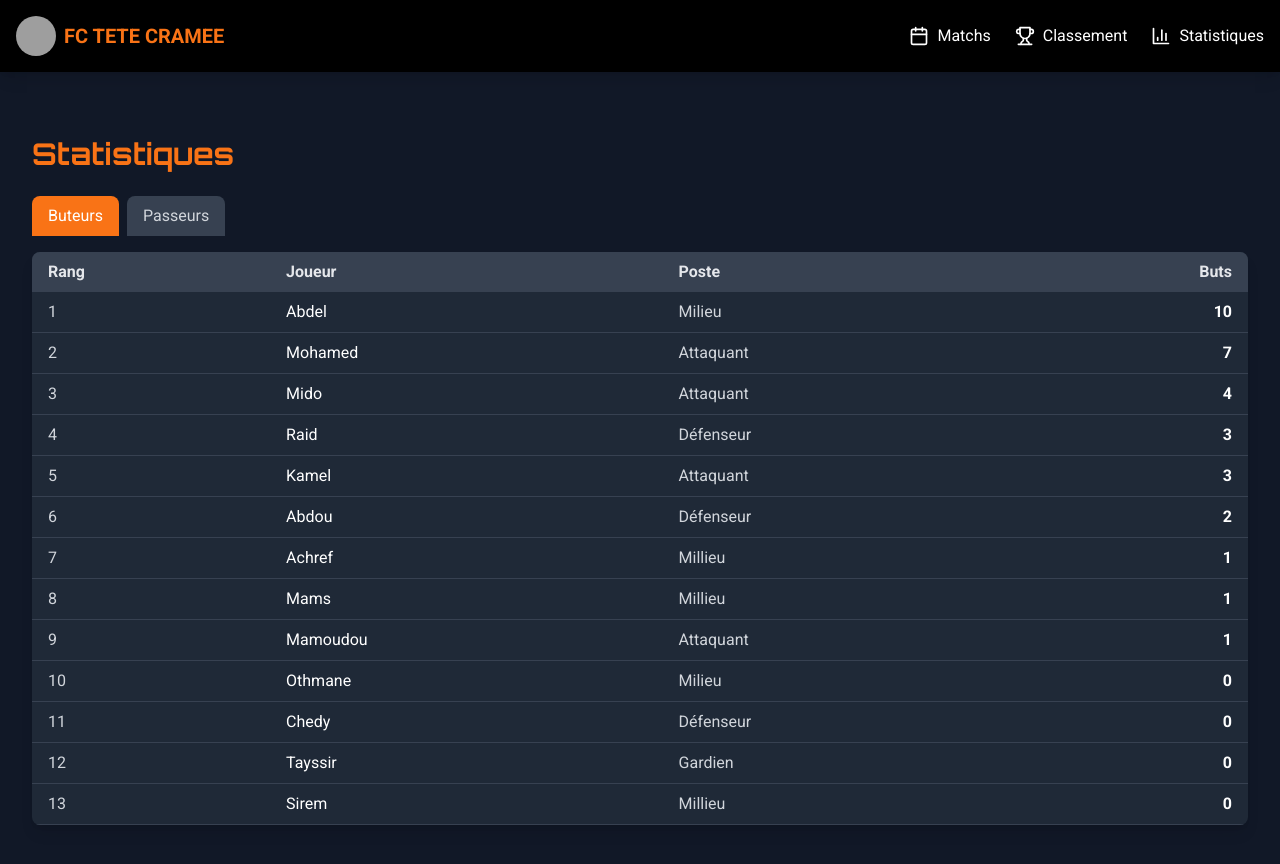
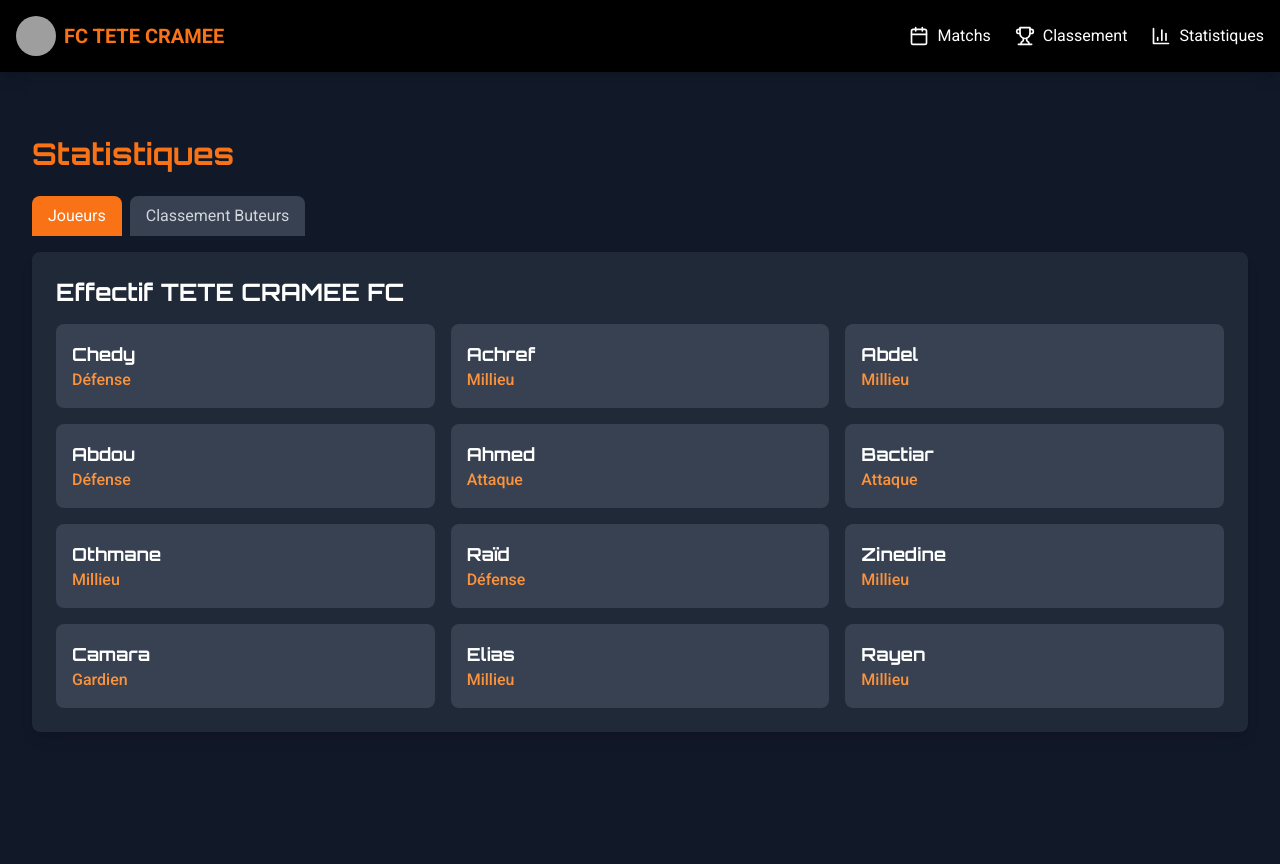
Before and after one commit to Cheedy/tetecramee, a React (Vite) app: page /statistiques in a window 1280 px wide. Shown: the top 864 px of the page. After the commit the page ends 800 px from the top, so only its background shows below. Built offline with nearby package versions, Linux system fonts and the light colour scheme; grey boxes are pictures that could not be loaded.

Commit message:
update stats

```diff
--- a/src/data/playerStats.json
+++ b/src/data/playerStats.json
@@ -1,119 +1,98 @@
 [
   {
     "id": 1,
-    "joueur": "Mohamed",
-    "poste": "Attaquant",
-    "assists": 2,
-    "buts": 7,
-    "clean_sheets": 0,
-    "matchs": 4
+    "joueur": "Chedy",
+    "poste": "Défense",
+    "buts": 0,
+    "assists": 0,
+    "matchs": 0
   },
   {
     "id": 2,
-    "joueur": "Abdou",
-    "poste": "Défenseur",
-    "assists": 4,
-    "buts": 2,
-    "clean_sheets": 0,
-    "matchs": 7
+    "joueur": "Achref",
+    "poste": "Millieu",
+    "buts": 0,
+    "assists": 0,
+    "matchs": 0
   },
   {
     "id": 3,
     "joueur": "Abdel",
-    "poste": "Milieu",
-    "assists": 2,
-    "buts": 10,
-    "clean_sheets": 0,
-    "matchs": 9
+    "poste": "Millieu",
+    "buts": 0,
+    "assists": 0,
+    "matchs": 0
   },
   {
     "id": 4,
-    "joueur": "Raid",
-    "poste": "Défenseur",
-    "assists": 4,
-    "buts": 3,
-    "clean_sheets": 0,
-    "matchs": 9
+    "joueur": "Abdou",
+    "poste": "Défense",
+    "buts": 0,
+    "assists": 0,
+    "matchs": 0
   },
   {
     "id": 5,
-    "joueur": "Kamel",
-    "poste": "Attaquant",
+    "joueur": "Ahmed",
+    "poste": "Attaque",
+    "buts": 0,
     "assists": 0,
-    "buts": 3,
-    "clean_sheets": 0,
-    "matchs": 2
+    "matchs": 0
   },
   {
     "id": 6,
-    "joueur": "Mido",
-    "poste": "Attaquant",
-    "assists": 3,
-    "buts": 4,
-    "clean_sheets": 0,
-    "matchs": 9
+    "joueur": "Bactiar",
+    "poste": "Attaque",
+    "buts": 0,
+    "assists": 0,
+    "matchs": 0
   },
   {
     "id": 7,
     "joueur": "Othmane",
-    "poste": "Milieu",
+    "poste": "Millieu",
+    "buts": 0,
     "assists": 0,
-    "buts": 0,
-    "clean_sheets": 0,
-    "matchs": 6
+    "matchs": 0
   },
   {
     "id": 8,
-    "joueur": "Chedy",
-    "poste": "Défenseur",
+    "joueur": "Raïd",
+    "poste": "Défense",
+    "buts": 0,
     "assists": 0,
-    "buts": 0,
-    "clean_sheets": 0,
-    "matchs": 8
+    "matchs": 0
   },
   {
     "id": 9,
-    "joueur": "Achref",
+    "joueur": "Zinedine",
     "poste": "Millieu",
-    "assists": 1,
-    "buts": 1,
-    "clean_sheets": 0,
-    "matchs": 4
+    "buts": 0,
+    "assists": 0,
+    "matchs": 0
   },
   {
     "id": 10,
-    "joueur": "Tayssir",
+    "joueur": "Camara",
     "poste": "Gardien",
-    "assists": 5,
     "buts": 0,
-    "clean_sheets": 1,
-    "matchs": 8
+    "assists": 0,
+    "matchs": 0
   },
   {
     "id": 11,
-    "joueur": "Sirem",
+    "joueur": "Elias",
     "poste": "Millieu",
+    "buts": 0,
     "assists": 0,
-    "buts": 0,
-    "clean_sheets": 0,
-    "matchs": 5
+    "matchs": 0
   },
   {
     "id": 12,
-    "joueur": "Mams",
+    "joueur": "Rayen",
     "poste": "Millieu",
+    "buts": 0,
     "assists": 0,
-    "buts": 1,
-    "clean_sheets": 0,
-    "matchs": 4
-  },
-  {
-    "id": 13,
-    "joueur": "Mamoudou",
-    "poste": "Attaquant",
-    "assists": 1,
-    "buts": 1,
-    "clean_sheets": 0,
-    "matchs": 3
+    "matchs": 0
   }
 ]
--- a/src/pages/Statistics.tsx
+++ b/src/pages/Statistics.tsx
@@ -1,38 +1,48 @@
 import React, { useState } from 'react';
 import playerStats from '../data/playerStats.json';
 
-type TabType = 'buteurs' | 'passeurs';
+type TabType = 'joueurs' | 'buteurs';
 
 const Statistics: React.FC = () => {
-  const [activeTab, setActiveTab] = useState<TabType>('buteurs');
-
-  const sortedPlayers = [...playerStats].sort((a, b) => {
-    if (activeTab === 'buteurs') {
-      return b.buts - a.buts;
-    } else {
-      return b.assists - a.assists;
-    }
-  });
+  const [activeTab, setActiveTab] = useState<TabType>('joueurs');
+  const sortedPlayers = [...playerStats].sort((a, b) => b.buts - a.buts);
 
   return (
     <div className="container mx-auto px-4 py-8">
       <h1 className="text-3xl font-bold text-orange-500 mb-6">Statistiques</h1>
 
+      {/* Onglets */}
       <div className="flex mb-4">
         <button
-          className={`px-4 py-2 mr-2 rounded-t-lg ${activeTab === 'buteurs' ? 'bg-orange-500 text-white' : 'bg-gray-700 text-gray-300'}`}
+          className={`px-4 py-2 mr-2 rounded-t-lg ${activeTab === 'joueurs' ? 'bg-orange-500 text-white' : 'bg-gray-700 text-gray-300'}`}
+          onClick={() => setActiveTab('joueurs')}
+        >
+          Joueurs
+        </button>
+        <button
+          className={`px-4 py-2 rounded-t-lg ${activeTab === 'buteurs' ? 'bg-orange-500 text-white' : 'bg-gray-700 text-gray-300'}`}
           onClick={() => setActiveTab('buteurs')}
         >
-          Buteurs
-        </button>
-        <button
-          className={`px-4 py-2 rounded-t-lg ${activeTab === 'passeurs' ? 'bg-orange-500 text-white' : 'bg-gray-700 text-gray-300'}`}
-          onClick={() => setActiveTab('passeurs')}
-        >
-          Passeurs
+          Classement Buteurs
         </button>
       </div>
 
+      {/* Contenu des onglets */}
+      {activeTab === 'joueurs' && (
+        <div className="bg-gray-800 rounded-lg shadow-lg p-6">
+          <h2 className="text-2xl font-bold text-white mb-4">Effectif TETE CRAMEE FC</h2>
+          <div className="grid grid-cols-1 sm:grid-cols-2 lg:grid-cols-3 gap-4">
+            {playerStats.map((player) => (
+              <div key={player.id} className="bg-gray-700 rounded-lg p-4">
+                <h3 className="text-lg font-bold text-white">{player.joueur}</h3>
+                <p className="text-orange-400 font-medium">{player.poste}</p>
+              </div>
+            ))}
+          </div>
+        </div>
+      )}
+
+      {activeTab === 'buteurs' && (
         <div className="bg-gray-800 rounded-lg shadow-lg overflow-x-auto">
           <table className="w-full">
             <thead>
@@ -40,23 +50,24 @@ const Statistics: React.FC = () => {
                 <th className="px-2 sm:px-4 py-2 text-left">Rang</th>
                 <th className="px-2 sm:px-4 py-2 text-left">Joueur</th>
                 <th className="px-2 sm:px-4 py-2 text-left">Poste</th>
-              <th className="px-2 sm:px-4 py-2 text-right">{activeTab === 'buteurs' ? 'Buts' : 'Passes décisives'}</th>
+                <th className="px-2 sm:px-4 py-2 text-right">Buts</th>
               </tr>
             </thead>
             <tbody>
               {sortedPlayers.map((player, index) => (
                 <tr key={player.id} className="border-b border-gray-700">
                   <td className="px-2 sm:px-4 py-2 text-gray-300">{index + 1}</td>
-                <td className="px-2 sm:px-4 py-2 text-white">{player.joueur}</td>
-                <td className="px-2 sm:px-4 py-2 text-gray-300">{player.poste}</td>
-                <td className="px-2 sm:px-4 py-2 text-right text-white font-bold">
-                  {activeTab === 'buteurs' ? player.buts : player.assists}
+                  <td className="px-2 sm:px-4 py-2 text-white font-medium">{player.joueur}</td>
+                  <td className="px-2 sm:px-4 py-2 text-orange-400">{player.poste}</td>
+                  <td className="px-2 sm:px-4 py-2 text-right text-white font-bold text-lg">
+                    {player.buts}
                   </td>
                 </tr>
               ))}
             </tbody>
           </table>
         </div>
+      )}
     </div>
   );
 };
```
Lines whose indentation alone changed are shown as unchanged.
